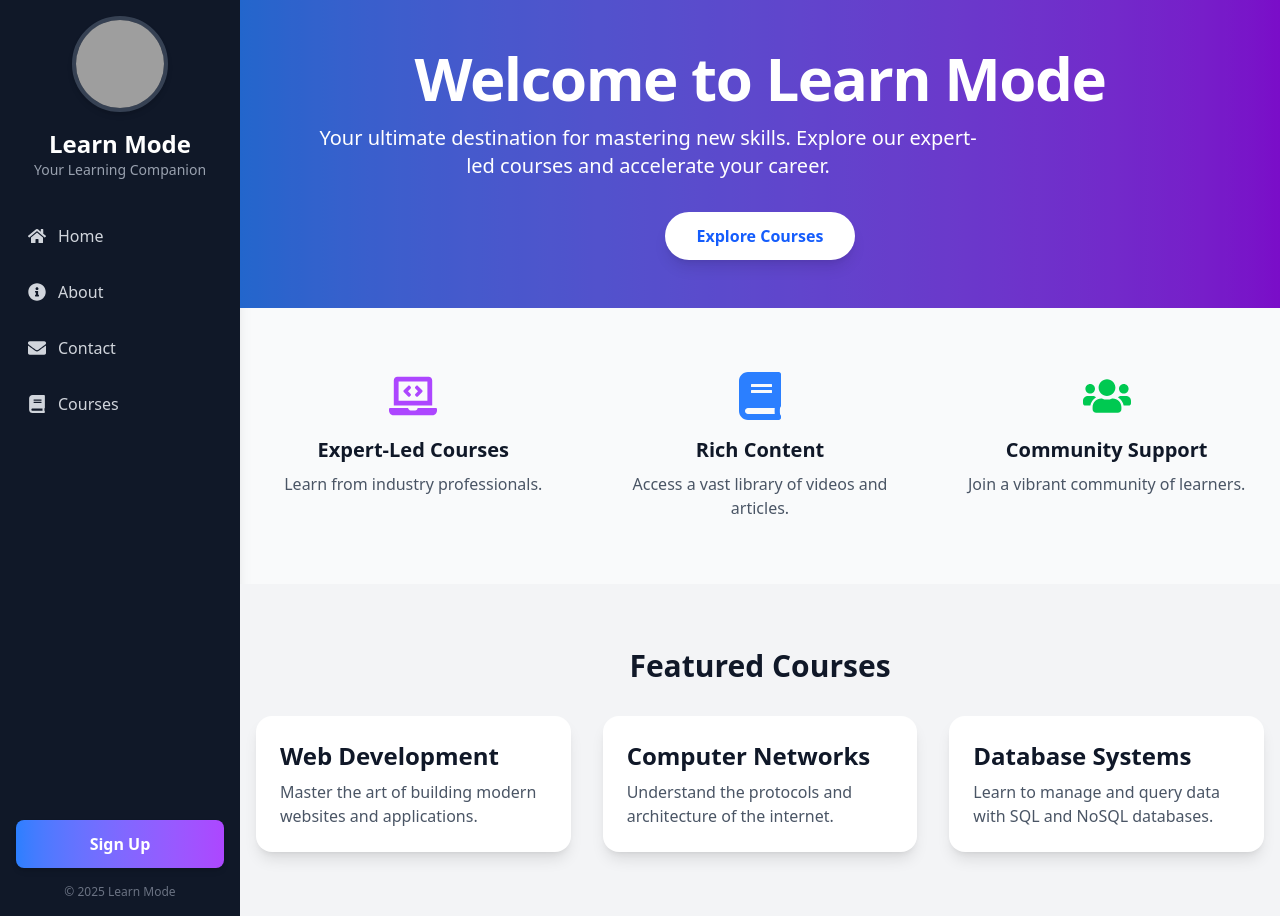
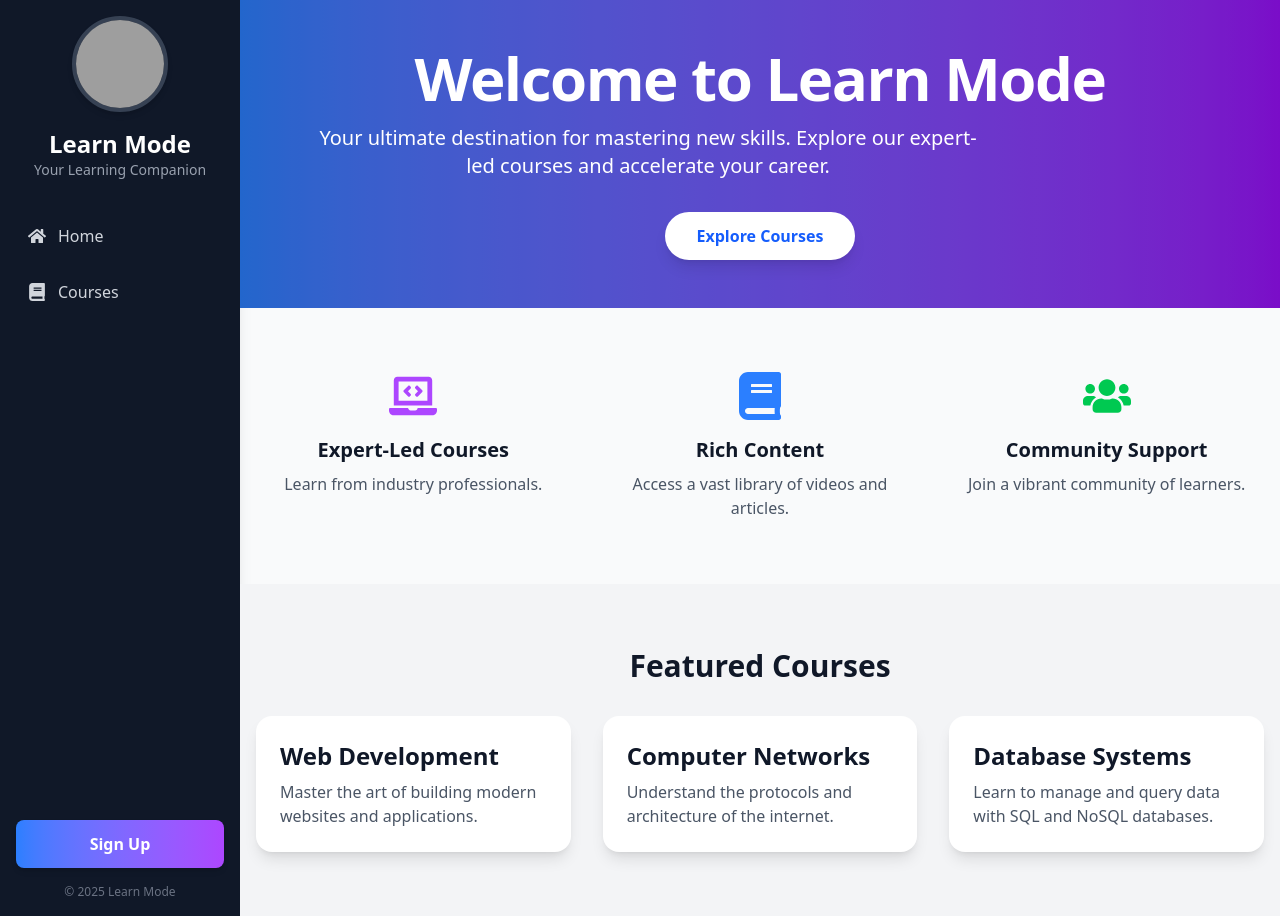
Before and after one commit to hari-dev-003/Learn_Mode, a React (Vite) app in the folder frontend/: page / in a window 1280 px wide. Built offline with nearby package versions, Linux system fonts and the light colour scheme; grey boxes are pictures that could not be loaded.

Commit message:
chore: Removed some contents in the Navbar

```diff
--- a/frontend/src/components/Navbar.jsx
+++ b/frontend/src/components/Navbar.jsx
@@ -1,11 +1,9 @@
 import { Link } from 'react-router-dom';
-import { FaHome, FaInfoCircle, FaEnvelope, FaBook } from 'react-icons/fa';
+import { FaHome,  FaBook } from 'react-icons/fa';
 
 function Navbar() {
   const navItems = [
     { name: 'Home', path: '/', icon: <FaHome /> },
-    { name: 'About', path: '/about', icon: <FaInfoCircle /> },
-    { name: 'Contact', path: '/contact', icon: <FaEnvelope /> },
     { name: 'Courses', path: '/courses', icon: <FaBook /> },
   ];
 
```
